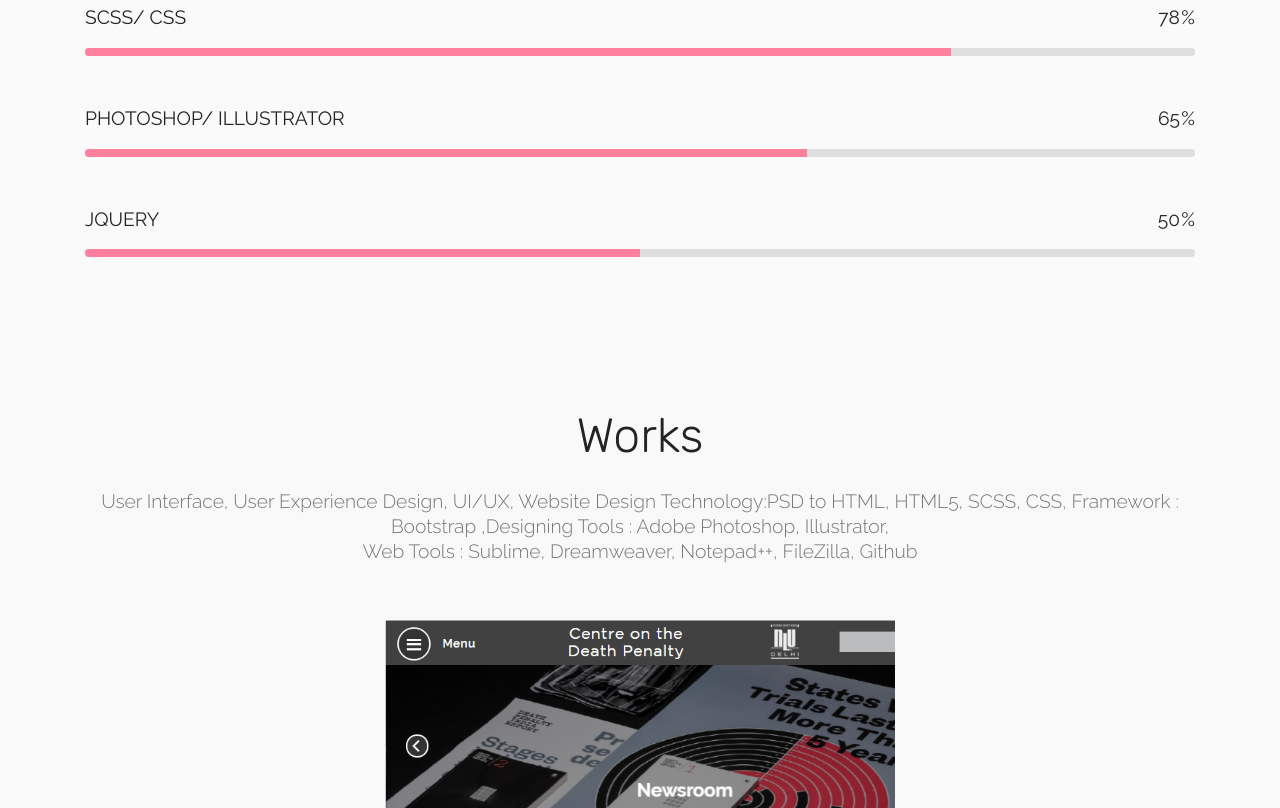
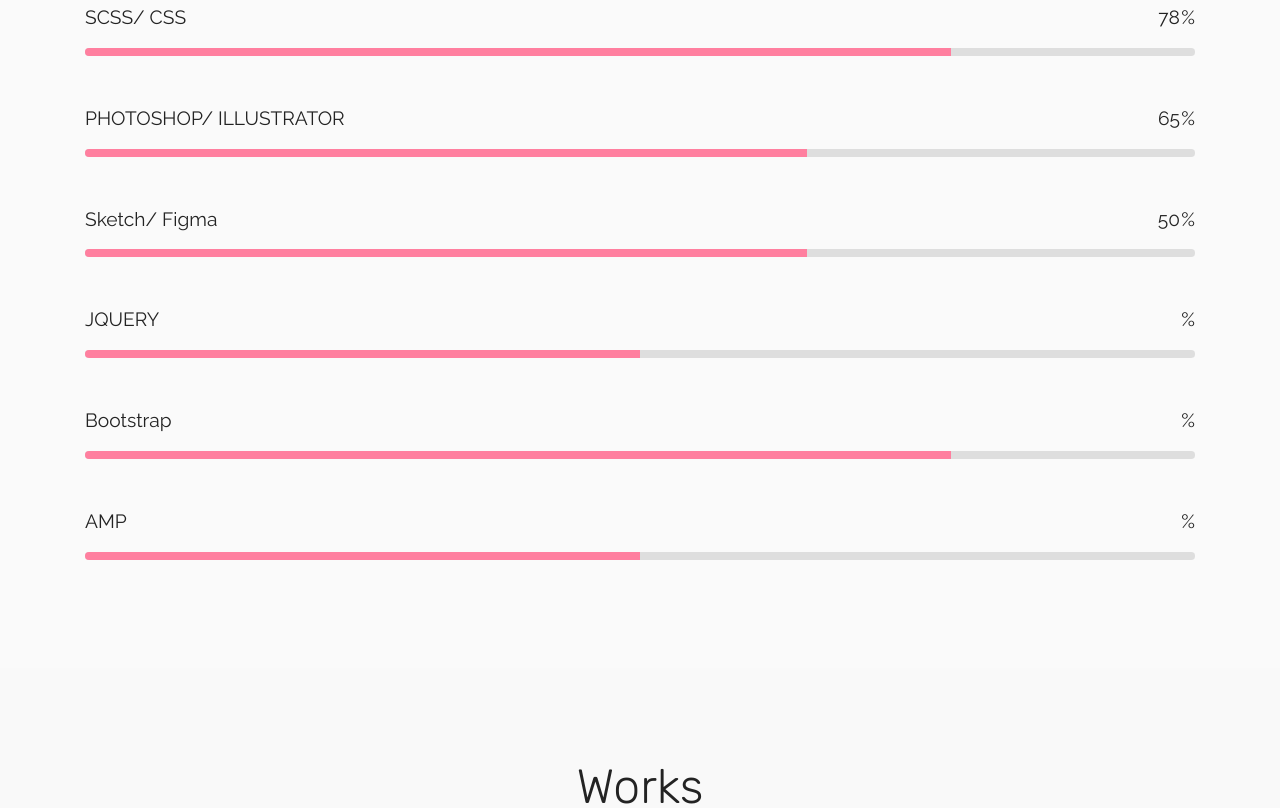
Before and after one commit to Aeakanshi/Aeakanshi-Agarwal, a plain HTML site: page index.html in a window 1280 px wide. Shown: the part 1714-2522 px from the top of the page. Drawn offline with Linux system fonts and the light colour scheme; files whose address does not match are found by name.

Commit message:
Update index.html

```diff
--- a/index.html
+++ b/index.html
@@ -34,7 +34,7 @@
             <div class="mbr-white col-md-10">
                 <h1 class="mbr-section-title mbr-bold pb-3 mbr-fonts-style display-1"><span style="font-weight: normal;">Aeakanshi Agarwal</span></h1>
                 <h3 class="mbr-section-subtitle align-center mbr-light pb-3 mbr-fonts-style display-7"></h3>
-                <p class="mbr-text pb-3 mbr-fonts-style display-5">Web &nbsp;HTML Developer&nbsp;with 3+ years of experience in Website Development and Website Designing<br></p>
+                <p class="mbr-text pb-3 mbr-fonts-style display-5">Web &nbsp;HTML Developer&nbsp;with 6+ years of experience in Website Development and Website Designing<br></p>
 
             </div>
         </div>
@@ -125,7 +125,21 @@
                 </progress>
             </div>
 
-            <div class="progress4">
+          <div class="progress4 pb-5">
+                <div class="title-wrap">
+                    <div class="progressbar-title mbr-fonts-style display-7">
+                        <p>Sketch/ Figma</p>
+                    </div>
+                    <div class="progress_value mbr-fonts-style display-7">
+                        <div class="progressbar-number"></div>
+                        <span>%</span>
+                    </div>
+                </div>
+                <progress class="progress progress-primary" max="100" value="65">
+                </progress>
+            </div>
+
+            <div class="progress5 pb-5">
                 <div class="title-wrap">
                     <div class="progressbar-title mbr-fonts-style display-7">
                         <p>JQUERY</p>
@@ -134,6 +148,33 @@
                     <div class="progressbar-number"></div>
                     <span>%</span>
                 </div>
+                </div>
+                <progress class="progress progress-primary" max="100" value="50">
+                </progress>
+            </div>
+          <div class="progress6 pb-5">
+                <div class="title-wrap">
+                    <div class="progressbar-title mbr-fonts-style display-7">
+                        <p>Bootstrap</p>
+                    </div>
+                    <div class="progress_value mbr-fonts-style display-7">
+                        <div class="progressbar-number"></div>
+                        <span>%</span>
+                    </div>
+                </div>
+                <progress class="progress progress-primary" max="100" value="78">
+                </progress>
+            </div>
+
+          <div class="progress7 pb-5">
+                <div class="title-wrap">
+                    <div class="progressbar-title mbr-fonts-style display-7">
+                        <p>AMP</p>
+                    </div>
+                    <div class="progress_value mbr-fonts-style display-7">
+                        <div class="progressbar-number"></div>
+                        <span>%</span>
+                    </div>
                 </div>
                 <progress class="progress progress-primary" max="100" value="50">
                 </progress>
```
